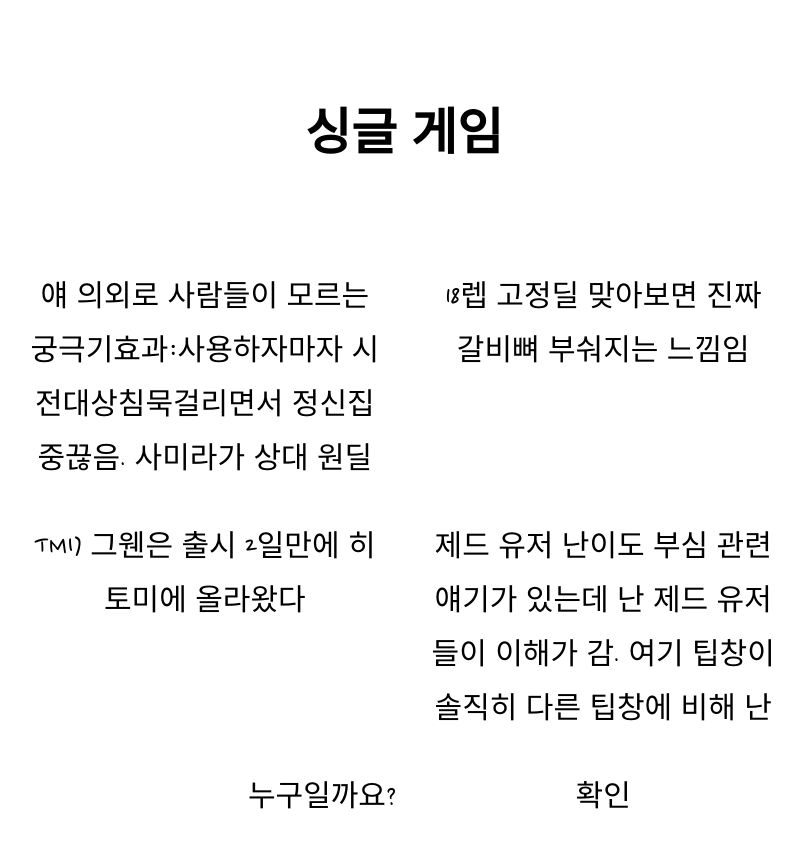
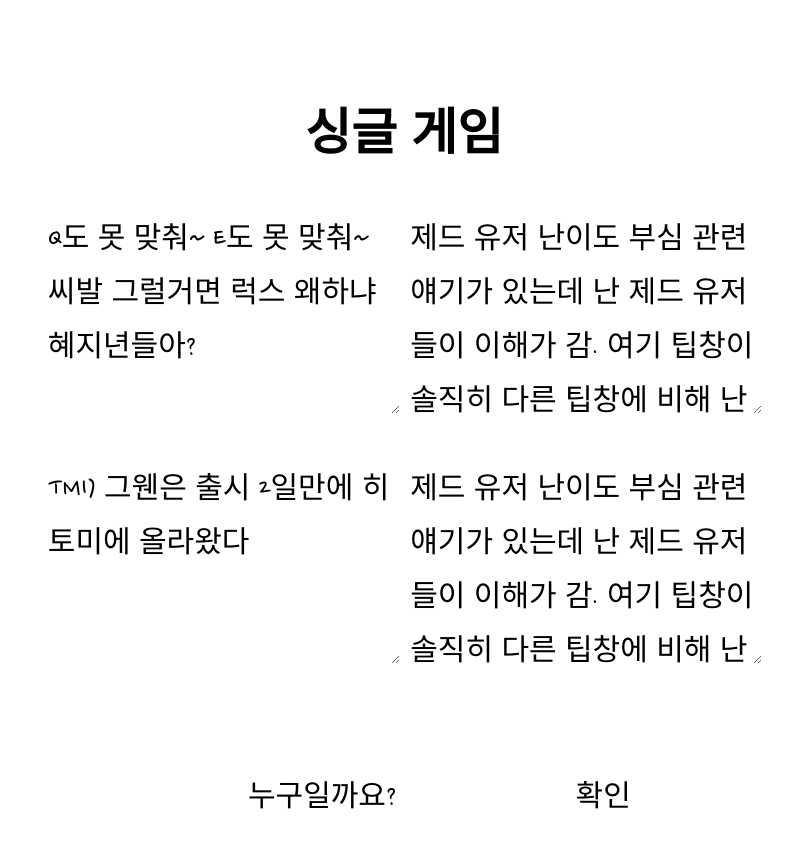
Before and after one commit to Sejong-GG/Sejong.GG, a website: page views/single.html in a window 1280 px wide. Shown: the whole page, without its empty margins (236-1038 px from the left). Drawn offline with nearby package versions, Linux system fonts and the light colour scheme; files that its build step writes are made by us from their sources; a web font is replaced by a local one.

Commit message:
fix : 싱글 게임 화면 뷰 오류 수정 [#38]
* 기존에 텍스트가 길 경우 텍스트가 영역을 침범해서 표기되는 오류 해결
* 문제내는 부분 영역을 기존 'wired-card'에서 'textarea'로 변경함

Resolves #38

```diff
--- a/views/single.html
+++ b/views/single.html
@@ -3,17 +3,15 @@
 <wired-card class="entire_single" elevation="5" >
     <h3 class="alone">싱글 게임</h3>
     <div class="hint">
-        <wired-card class="first_line container" elevation="5">얘 의외로 사람들이 모르는 궁극기효과:사용하자마자 시전대상침묵걸리면서 정신집중끊음. 사미라가 상대 원딜이면 궁을 아끼다가 궁쓰는 사미라한테 써줍시다.
-        </wired-card>
-        <wired-card class="first_line container" elevation="5"><span>18렙 고정딜 맞아보면 진짜 갈비뼈 부숴지는 느낌임
-        </span></wired-card>
+        <textarea class="first_line container" elevation="5">Q도 못 맞춰~ E도 못 맞춰~ 씨발 그럴거면 럭스 왜하냐 혜지년들아?</textarea>
+        </textarea>
+        <textarea class="first_line container" elevation="5">제드 유저 난이도 부심 관련 얘기가 있는데 난 제드 유저들이 이해가 감. 여기 팁창이 솔직히 다른 팁창에 비해 난이도고 성능이고 억까가 심하긴 하잖슴. 내가 보기엔 여기 있는 제드 유저들이 난이도 부심을 갖게된건 이런 억까 때문에 이렇게 된거 같음.제드유저한테 뭐라하기 전에 이런 억까들 부터 고쳐야 한다고 봄 나는. 그럼 제드 유저들도 난이도 부심 덜 부릴 수도 있잖슴. 솔직히 여기 있는 제드 유저들 대부분은 착한거 같은데</textarea>
+        </textarea>
     </div>
 
     <div class="hint">
-        <wired-card class="first_line container" elevation="5"><span>TMI) 그웬은 출시 2일만에 히토미에 올라왔다</span></wired-card>
-        <wired-card class="first_line container" elevation="5"><span>제드 유저 난이도 부심 관련 얘기가 있는데 난 제드 유저들이 이해가 감. 여기 팁창이 솔직히 다른 팁창에 비해 난이도고 성능이고 억까가 심하긴 하잖슴.
-            내가 보기엔 여기 있는 제드 유저들이 난이도 부심을 갖게된건 이런 억까 때문에 이렇게 된거 같음.
-            제드유저한테 뭐라하기 전에 이런 억까들 부터 고쳐야 한다고 봄 나는. 그럼 제드 유저들도 난이도 부심 덜 부릴 수도 있잖슴. 솔직히 여기 있는 제드 유저들 대부분은 착한거 같은데</span></wired-card>
+        <textarea class="first_line container" elevation="5">TMI) 그웬은 출시 2일만에 히토미에 올라왔다</textarea>
+        <textarea class="first_line container" elevation="5">제드 유저 난이도 부심 관련 얘기가 있는데 난 제드 유저들이 이해가 감. 여기 팁창이 솔직히 다른 팁창에 비해 난이도고 성능이고 억까가 심하긴 하잖슴. 내가 보기엔 여기 있는 제드 유저들이 난이도 부심을 갖게된건 이런 억까 때문에 이렇게 된거 같음.제드유저한테 뭐라하기 전에 이런 억까들 부터 고쳐야 한다고 봄 나는. 그럼 제드 유저들도 난이도 부심 덜 부릴 수도 있잖슴. 솔직히 여기 있는 제드 유저들 대부분은 착한거 같은데</textarea>
     </div>
 
     <div class="who">
```
